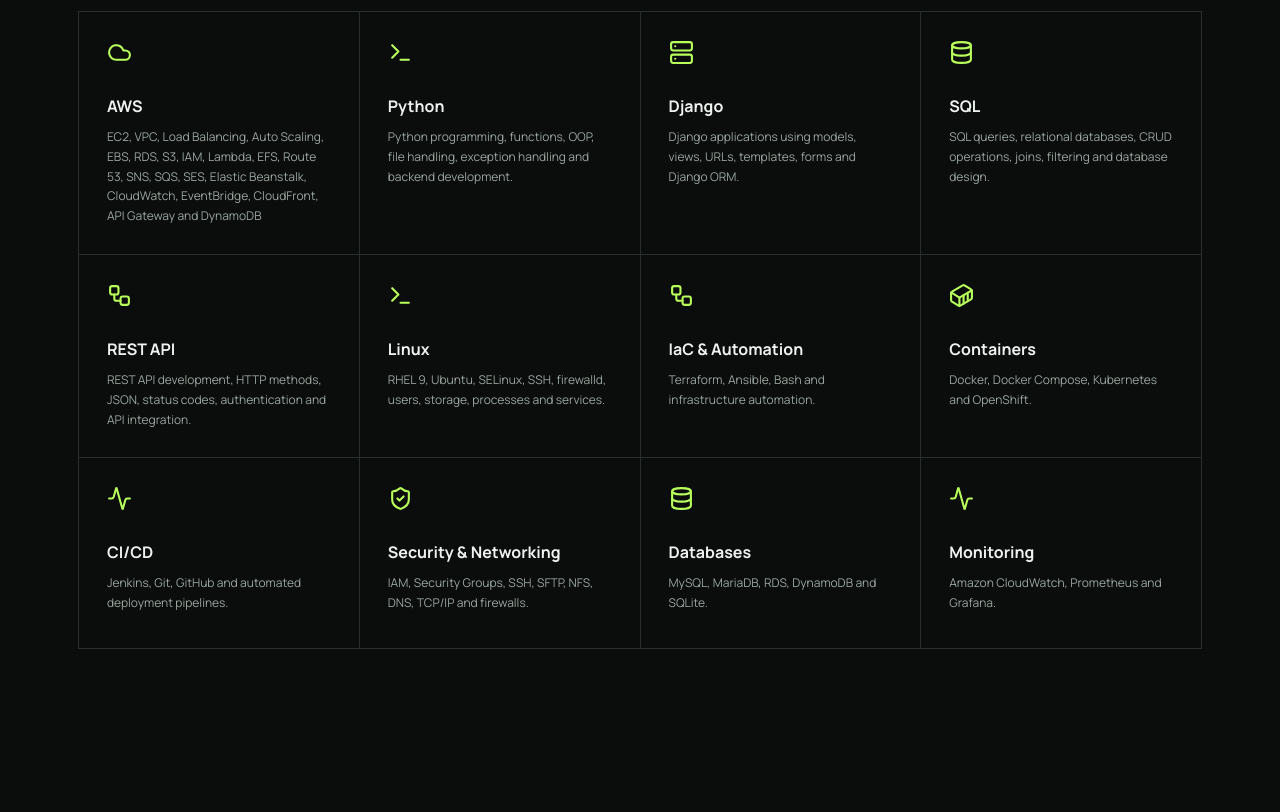
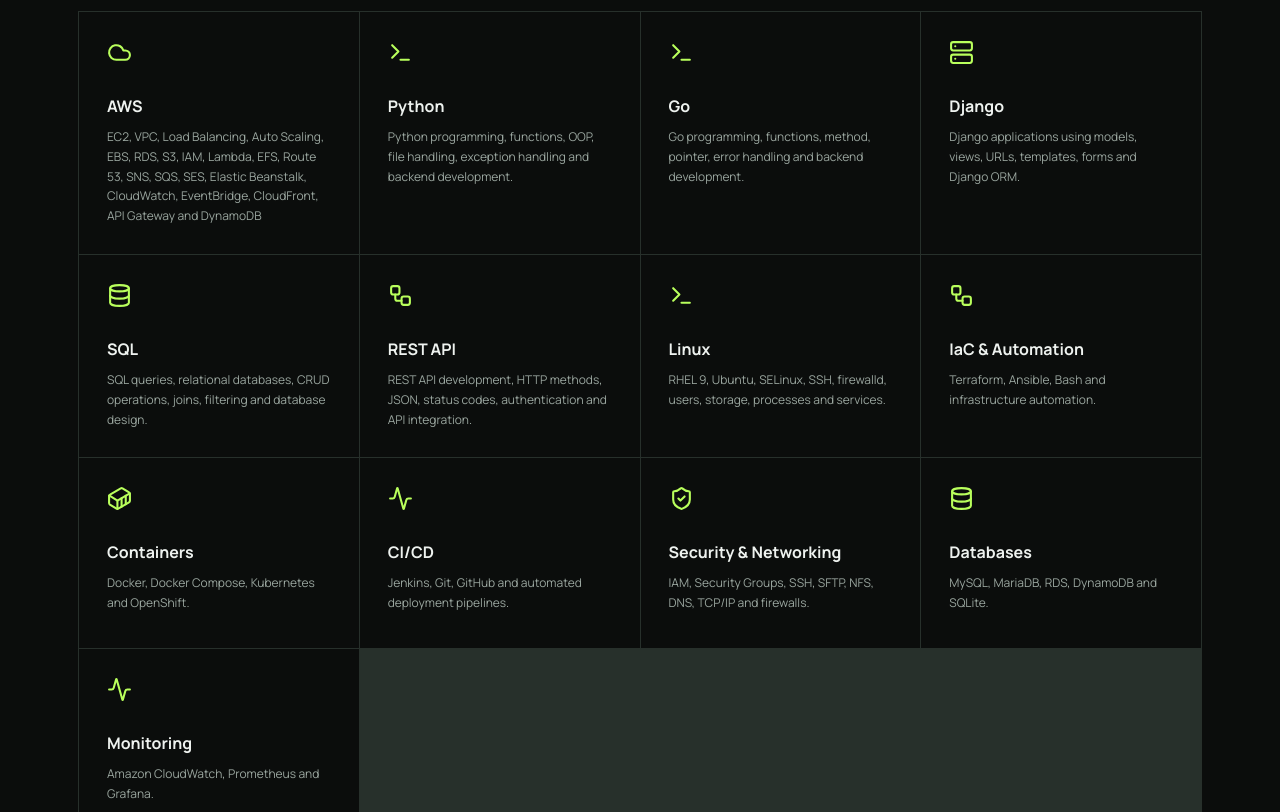
Before and after one commit to najafathima9992/naja-portfolio, a React (Vite) app: page / in a window 1280 px wide. Shown: the part 1880-2692 px from the top of the page. Built offline with nearby package versions, Linux system fonts and the light colour scheme.

Commit message:
added my current role to main.jsx

```diff
--- a/src/main.jsx
+++ b/src/main.jsx
@@ -40,6 +40,12 @@
         description:
             "Python programming, functions, OOP, file handling, exception handling and backend development."
 
+    },
+    {
+        name: "Go",
+        icon: Terminal,
+        description:
+            "Go programming, functions, method, pointer, error handling and backend development."
     },
     {
         name: "Django",
```
